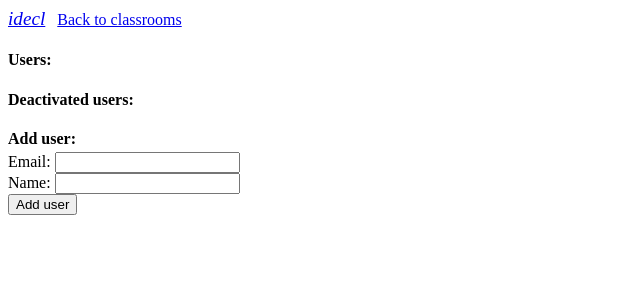
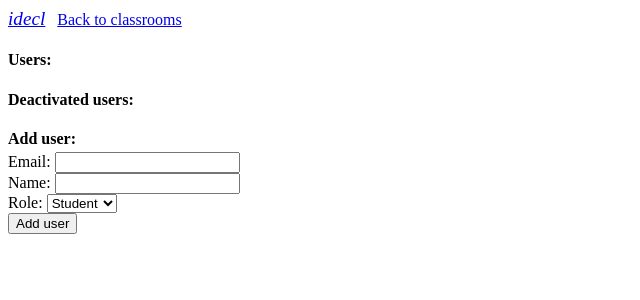
Before and after one commit to edanaher/idecl, a Flask app: template executors/simplejava/templates/users.html in a window 1280 px wide. Shown: the top 300 px of the page, without its empty margins (0-640 px from the left). Run offline with Flask 3, Linux system fonts and the light colour scheme; the template is opened without the code that fills it, so the values that code supplies are empty; parts of the project's set-up code (start-up, migrations or seed data) failed here and were passed over.

Commit message:
Save global role for new users.

```diff
--- a/executors/simplejava/templates/users.html
+++ b/executors/simplejava/templates/users.html
@@ -57,6 +57,7 @@
       document.getElementById("adduser").addEventListener("click", function() {
         var email = document.getElementById("addemail").value;
         var name = document.getElementById("addname").value;
+        var role = document.getElementById("addrole").value;
         if (!email || !name) {
           alert("Email and name must be provided.");
           return;
@@ -67,7 +68,7 @@
           var uid = xhr.response;
           var a = document.createElement("a");
           a.href = "/users/" + uid;
-          a.innerText = email + " (" + namne + ")";
+          a.innerText = email + " (" + name + ")";
           var b = document.createElement("button");
           b.classList.add("delete-user");
           b.setAttribute("user-id", uid);
@@ -84,6 +85,7 @@
         var formdata = new FormData();
         formdata.append("email", email);
         formdata.append("name", name);
+        formdata.append("role", role);
         xhr.send(formdata);
         document.getElementById("addemail").value = "";
         document.getElementById("addname").value = "";
@@ -108,5 +110,6 @@
   <h4  style="margin-bottom: 4px">Add user:</h4>
   <label>Email: <input id="addemail"></input></label><br>
   <label>Name: <input id="addname"></input></label><br>
+  <label>Role: <select id="addrole"><option value="student">Student</option><option value="teacher">Teacher</option></label></select><br>
   <button id="adduser">Add user</button><br>
 </html>
--- a/executors/simplejava/users.py
+++ b/executors/simplejava/users.py
@@ -28,7 +28,11 @@ def new_user():
     formdata = request.form
     with engine.connect() as conn:
         # TODO: require admin permissions
-        user = conn.execute(text("INSERT INTO users (email, name) VALUES (:email, :name) RETURNING id"), [{"email": formdata["email"], "name": formdata["name"]}]).first()
+        role = conn.execute(text("SELECT id FROM roles WHERE name=:role"), [{"role": formdata["role"]}]).first()
+        if not role:
+            role = conn.execute(text("SELECT id FROM roles WHERE name='student'")).first()
+        user = conn.execute(text("INSERT INTO users (email, name) VALUES (:email, :name) RETURNING id"), [{"email": formdata["email"], "name": formdata["name"], "role": role}]).first()
+        conn.execute(text("INSERT INTO users_roles (user_id, role_id) VALUES (:user, :role)"), [{"user": user.id, "role": role.id}])
         conn.commit()
     return str(user.id)
 
```
